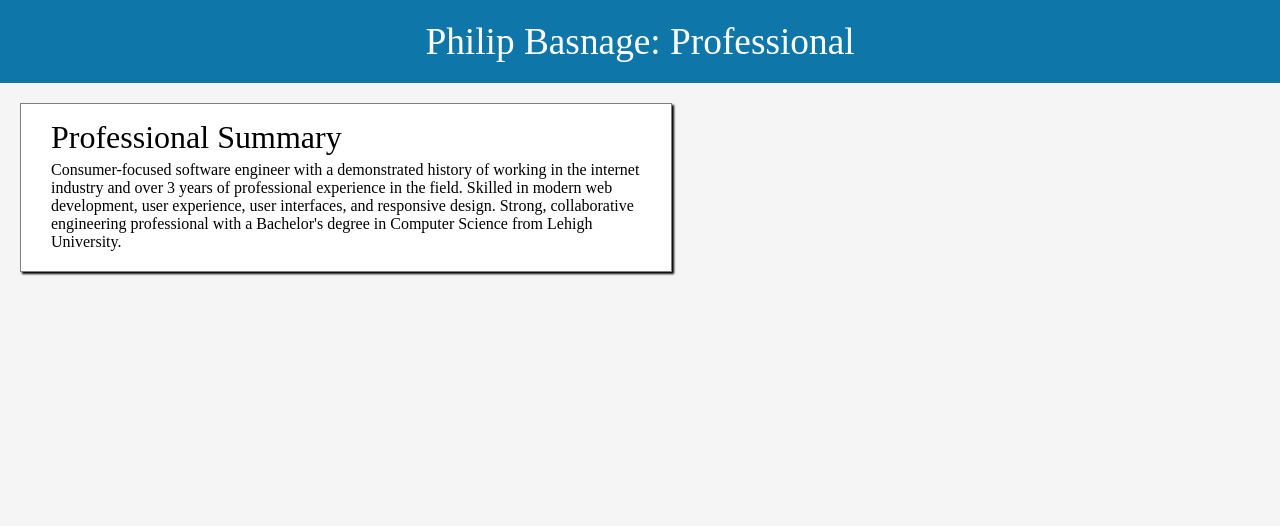
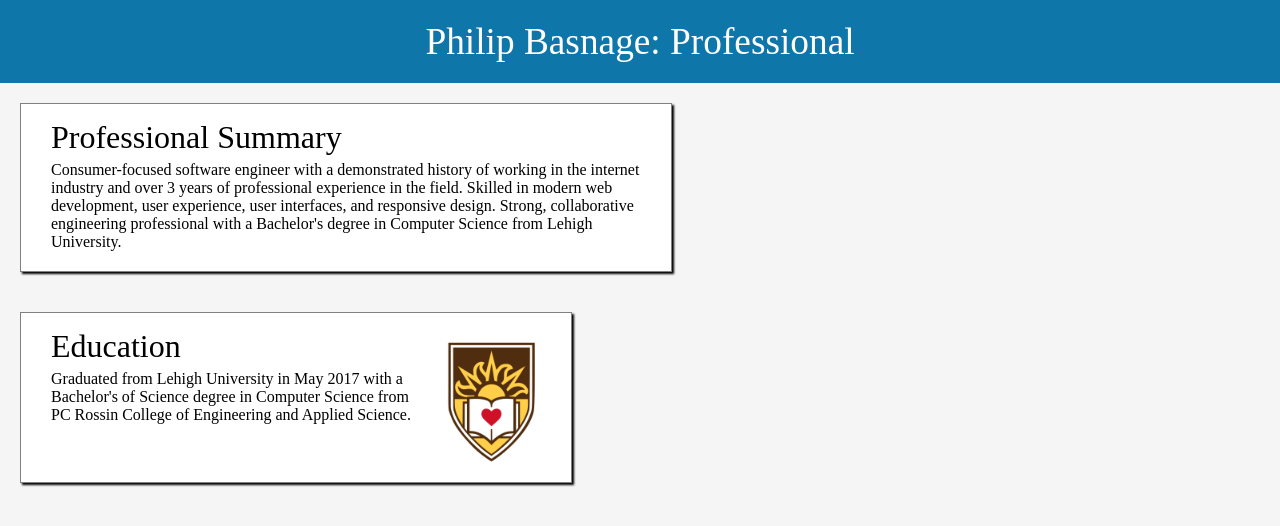
Before and after one commit to pbasnage/Philip-Basnage-Website, a React (Create React App) app: page /professional in a window 1280 px wide. Shown: the top 526 px of the page. Built offline with nearby package versions, Linux system fonts and the light colour scheme.

Commit message:
adding education

```diff
--- a/src/components/professional/professional.component.scss
+++ b/src/components/professional/professional.component.scss
@@ -5,7 +5,12 @@
     color: white;
 }
 
-.summary {
+.panels-container {
+    display: flex;
+    flex-wrap: wrap;
+}
+
+.panel {
     display: flex;
     flex-direction: column;
     padding: 15px 20px 20px 30px;
@@ -15,10 +20,40 @@
     border: 1px solid grey;
     box-shadow: 2px 2px 2px black;
 
-    .summary-title {
+    .panel-title {
         font-size: 2em;
     }
-    .summary-body {
+    .panel-body {
         margin-top: 5px;
     }
 }
+
+.panel-edu {
+    display: flex;
+    padding: 15px 20px 20px 30px;
+    margin: 20px;
+    max-width: 500px;
+    background-color: white;
+    border: 1px solid grey;
+    box-shadow: 2px 2px 2px black;
+
+    .flex-column {
+        display: flex;
+        flex-direction: column;
+        .panel-title {
+            font-size: 2em;
+        }
+        .panel-body {
+            margin-top: 5px;
+            display: flex;
+        }
+    }
+
+    .lehigh-crest {
+        max-width: 120px;
+        max-height: 120px;
+        width: auto;
+        height: auto;
+        margin-top: 0.875em;
+    }
+}
--- a/src/components/professional/professional.component.tsx
+++ b/src/components/professional/professional.component.tsx
@@ -3,18 +3,25 @@ import ReactDOM from 'react-dom';
 import { ProfessionalProps } from '../../interfaces/professional.interface';
 import '../../main.scss';
 import './professional.component.scss';
+import LehighCrest from '../../images/lehighcrest.png';
 
 export class Professional extends React.Component {
+
     constructor(props: ProfessionalProps) {
         super(props);
+
     }
     render(): JSX.Element {
         return (
-            <div>
+            <div className="professional-wrapper">
                 <div className="main-header">Philip Basnage: Professional</div>
-                <div className="summary">
-                    <div className="summary-title">Professional Summary</div>
-                    <div className="summary-body">Consumer-focused software engineer with a
+                <div className="panels-container">
+                    <div className="panel">
+                        <div className="panel-title">
+                            Professional Summary
+                        </div>
+                        <div className="panel-body">
+                            Consumer-focused software engineer with a
                             demonstrated history of working in the internet industry and over 3
                             years of professional experience in the field. Skilled in modern web
                             development, user experience, user interfaces, and responsive design.
@@ -22,6 +29,20 @@ export class Professional extends React.Component {
                             degree in Computer Science from Lehigh University.
                         </div>
                     </div>
+                    <div className="panel-edu">
+                        <div className="flex-column">
+                            <div className="panel-title">
+                                Education
+                            </div>
+                            <div className="panel-body">
+                                Graduated from Lehigh University in May 2017 with a Bachelor's
+                                of Science degree in Computer Science from PC Rossin College of
+                                Engineering and Applied Science.
+                            </div>
+                        </div>
+                        <img src={LehighCrest} alt="" className="lehigh-crest"/>
+                    </div>
+                </div>
             </div>
         );
     }
--- a/src/index.scss
+++ b/src/index.scss
@@ -1,7 +1,9 @@
+@import './common.scss';
+
 body {
   font-family: Avenir;
   margin: 0 !important;
-  background-color: #F5F5F5;
+  background-color: $myoffwhite;
 }
 
 ol, ul {
```
Also changed, not shown: src/images/lehighcrest.png (added), 1 other file (tests, documents, lock files or other folders). Lines whose indentation alone changed are shown as unchanged.
